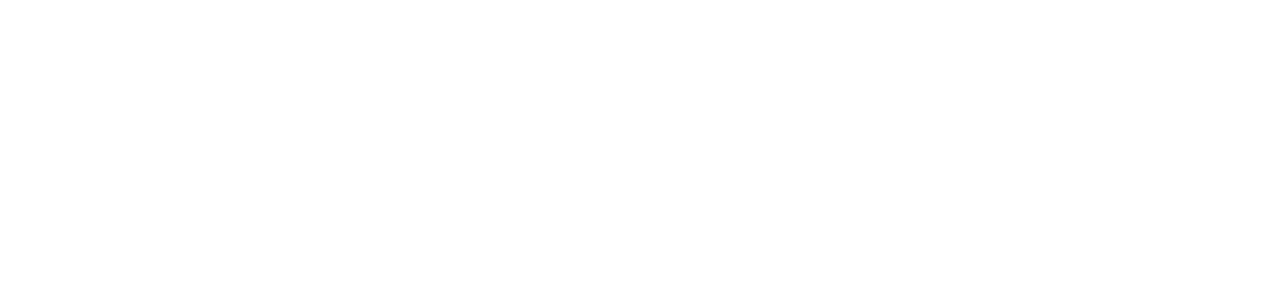
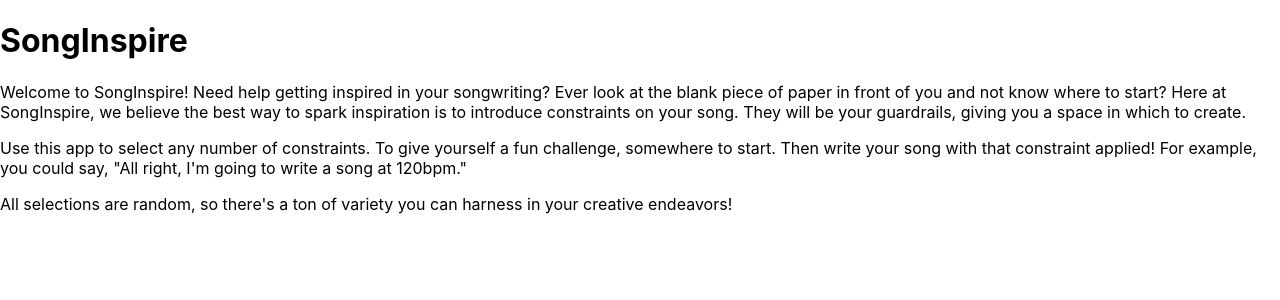
Before and after one commit to devskii/song-inspire, a React (Create React App) app: page / in a window 1280 px wide. Shown: the top 300 px of the page. Built offline with nearby package versions, Linux system fonts and the light colour scheme.

Commit message:
add intro copy

```diff
--- a/src/App.js
+++ b/src/App.js
@@ -1,5 +1,26 @@
 function App() {
-  return <div></div>;
+  return (
+    <div>
+      <h1>SongInspire</h1>
+      <p>
+        Welcome to SongInspire! Need help getting inspired in your songwriting?
+        Ever look at the blank piece of paper in front of you and not know where
+        to start? Here at SongInspire, we believe the best way to spark
+        inspiration is to introduce constraints on your song. They will be your
+        guardrails, giving you a space in which to create.
+      </p>
+      <p>
+        Use this app to select any number of constraints. To give yourself a fun
+        challenge, somewhere to start. Then write your song with that constraint
+        applied! For example, you could say, "All right, I'm going to write a
+        song at 120bpm."
+      </p>
+      <p>
+        All selections are random, so there's a ton of variety you can harness
+        in your creative endeavors!
+      </p>
+    </div>
+  );
 }
 
 export default App;
```
